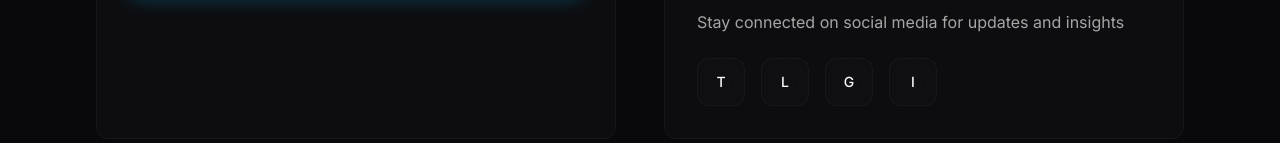
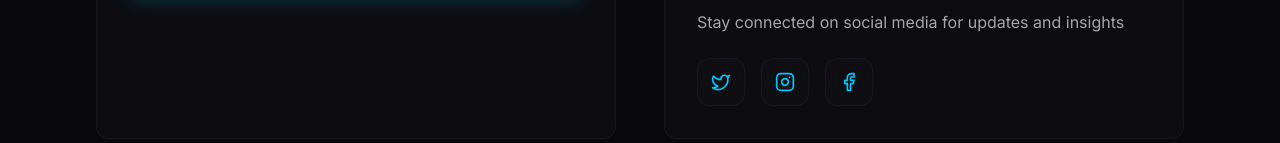
Before and after one commit to darcyroseds0099a-sketch/siteflickers-update-new-ready-1, a React (Vite) app: page /contact in a window 1280 px wide. Shown: the part 809-952 px from the top of the page. Built offline with nearby package versions, Linux system fonts and the light colour scheme; the HTML template or start-up script is replaced by a standard one.

Commit message:
Fix: Update social media icons and text

```diff
--- a/src/pages/Contact.tsx
+++ b/src/pages/Contact.tsx
@@ -1,6 +1,6 @@
 import { useState } from "react";
 import { motion } from "framer-motion";
-import { Mail, MapPin, Phone, Send } from "lucide-react";
+import { Mail, MapPin, Phone, Send, Twitter, Instagram, Facebook } from "lucide-react";
 import { Button } from "@/components/ui/button";
 import { Input } from "@/components/ui/input";
 import { Textarea } from "@/components/ui/textarea";
@@ -250,20 +250,39 @@ const Contact = () => {
                 Stay connected on social media for updates and insights
               </p>
               <div className="flex gap-4">
-                {["Twitter", "LinkedIn", "GitHub", "Instagram"].map((platform, index) => (
                 <motion.a
-                    key={platform}
                   href="#"
                   initial={{ opacity: 0, scale: 0.8 }}
                   animate={{ opacity: 1, scale: 1 }}
-                    transition={{ duration: 0.3, delay: 0.8 + index * 0.1 }}
+                  transition={{ duration: 0.3, delay: 0.8 }}
                   whileHover={{ scale: 1.1 }}
                   className="w-12 h-12 rounded-lg glass-card flex items-center justify-center hover:glow-primary transition-all duration-300"
-                    aria-label={platform}
+                  aria-label="Twitter"
                 >
-                    <span className="text-sm font-medium">{platform[0]}</span>
+                  <Twitter className="w-5 h-5 text-primary" />
                 </motion.a>
-                ))}
+                <motion.a
+                  href="#"
+                  initial={{ opacity: 0, scale: 0.8 }}
+                  animate={{ opacity: 1, scale: 1 }}
+                  transition={{ duration: 0.3, delay: 0.9 }}
+                  whileHover={{ scale: 1.1 }}
+                  className="w-12 h-12 rounded-lg glass-card flex items-center justify-center hover:glow-primary transition-all duration-300"
+                  aria-label="Instagram"
+                >
+                  <Instagram className="w-5 h-5 text-primary" />
+                </motion.a>
+                <motion.a
+                  href="#"
+                  initial={{ opacity: 0, scale: 0.8 }}
+                  animate={{ opacity: 1, scale: 1 }}
+                  transition={{ duration: 0.3, delay: 1.0 }}
+                  whileHover={{ scale: 1.1 }}
+                  className="w-12 h-12 rounded-lg glass-card flex items-center justify-center hover:glow-primary transition-all duration-300"
+                  aria-label="Facebook"
+                >
+                  <Facebook className="w-5 h-5 text-primary" />
+                </motion.a>
               </div>
             </div>
           </motion.div>
```
Lines whose indentation alone changed are shown as unchanged.
